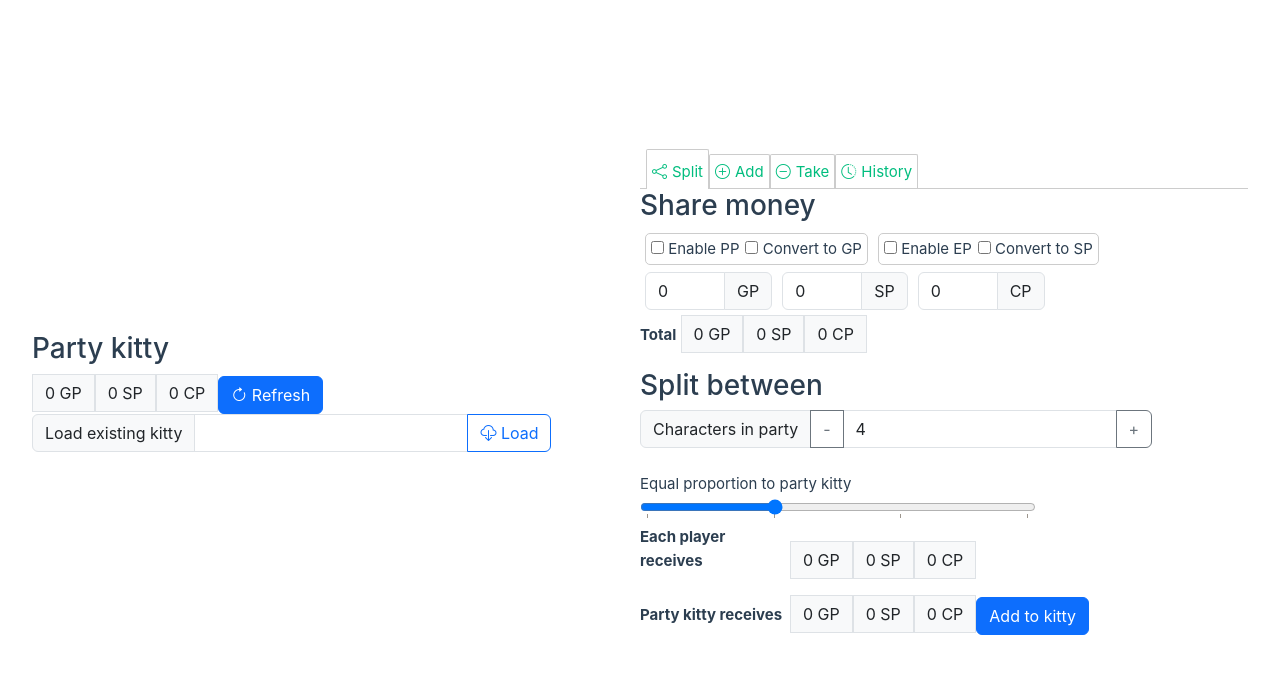
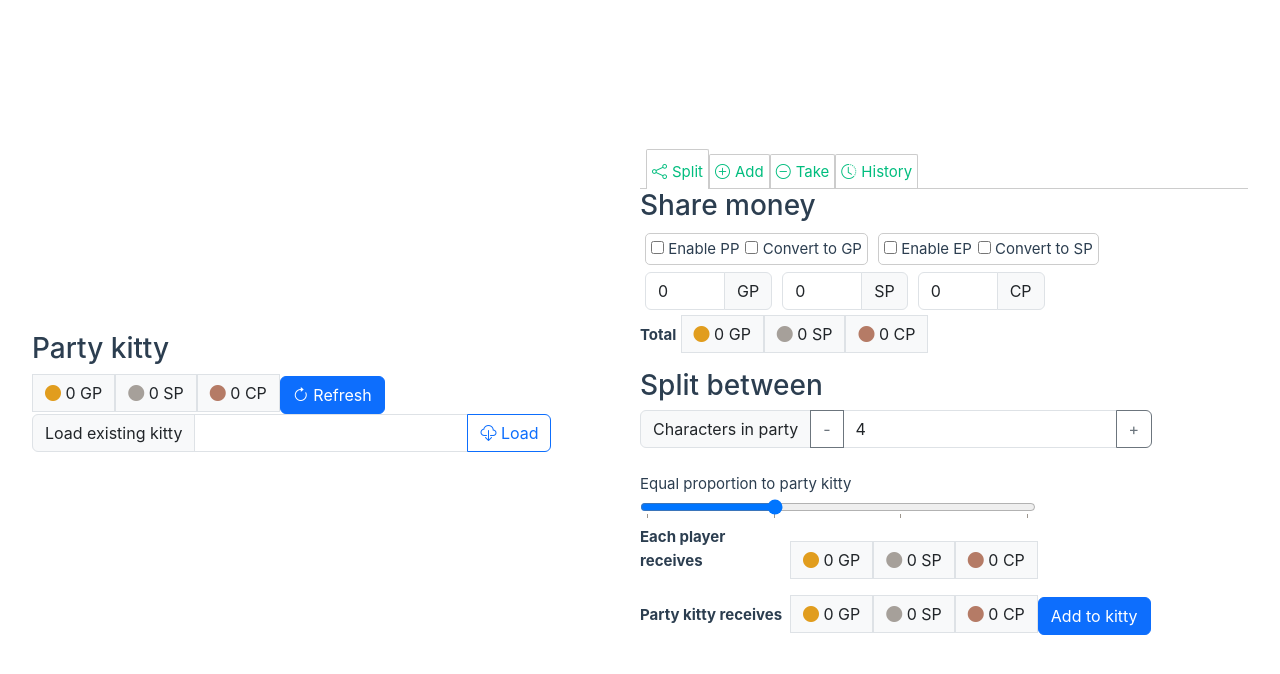
Before and after one commit to Trantion897/party-kitty, a Vue app: page / in a window 1280 px wide. Shown: the top 674 px of the page. Built offline with nearby package versions, Linux system fonts and the light colour scheme.

Commit message:
Add coloured coins next to currency display

```diff
--- a/src/components/widgets/currencyHandlers/CurrencyDisplay.vue
+++ b/src/components/widgets/currencyHandlers/CurrencyDisplay.vue
@@ -16,5 +16,24 @@ const displayAmount = computed(() => {
 </script>
 
 <template>
-	<span>{{ displayAmount }}</span> <span>{{ currency }}</span>
+	<span class="bi bi-circle-fill">&nbsp;{{ displayAmount }}</span> <span>{{ currency }}</span>
 </template>
+
+<style scoped>
+	/* TODO: Currency styles need to be defined in currency data */
+	ol li.currency-PP span.bi::before {
+		color:#bcbcbc;
+	}
+	ol li.currency-GP span.bi::before {
+		color:#e19d1e;
+	}
+	ol li.currency-EP span.bi::before {
+		color:#8fa2af;
+	}
+	ol li.currency-SP span.bi::before {
+		color:#a6a09a;
+	}
+	ol li.currency-CP span.bi::before {
+		color:#b57b66;
+	}
+</style>
--- a/src/components/widgets/currencyHandlers/MoneyDisplay.vue
+++ b/src/components/widgets/currencyHandlers/MoneyDisplay.vue
@@ -18,7 +18,7 @@ const usedCurrencies = computed(() => {
 <template>
 	<ol>
 		<!-- If we already have PP or EP in the bank, we should always show it. Maybe a usedCurrencies method in kitty.js -->
-		<li v-for="currency in usedCurrencies" class="input-group-text" :class="`currency-field-${currency}`">
+		<li v-for="currency in usedCurrencies" class="input-group-text" :class="`currency-${currency}`">
 			<currency-display :currency="currency" :amount="amount[currency]"></currency-display>
 		</li>
 	</ol>
```
